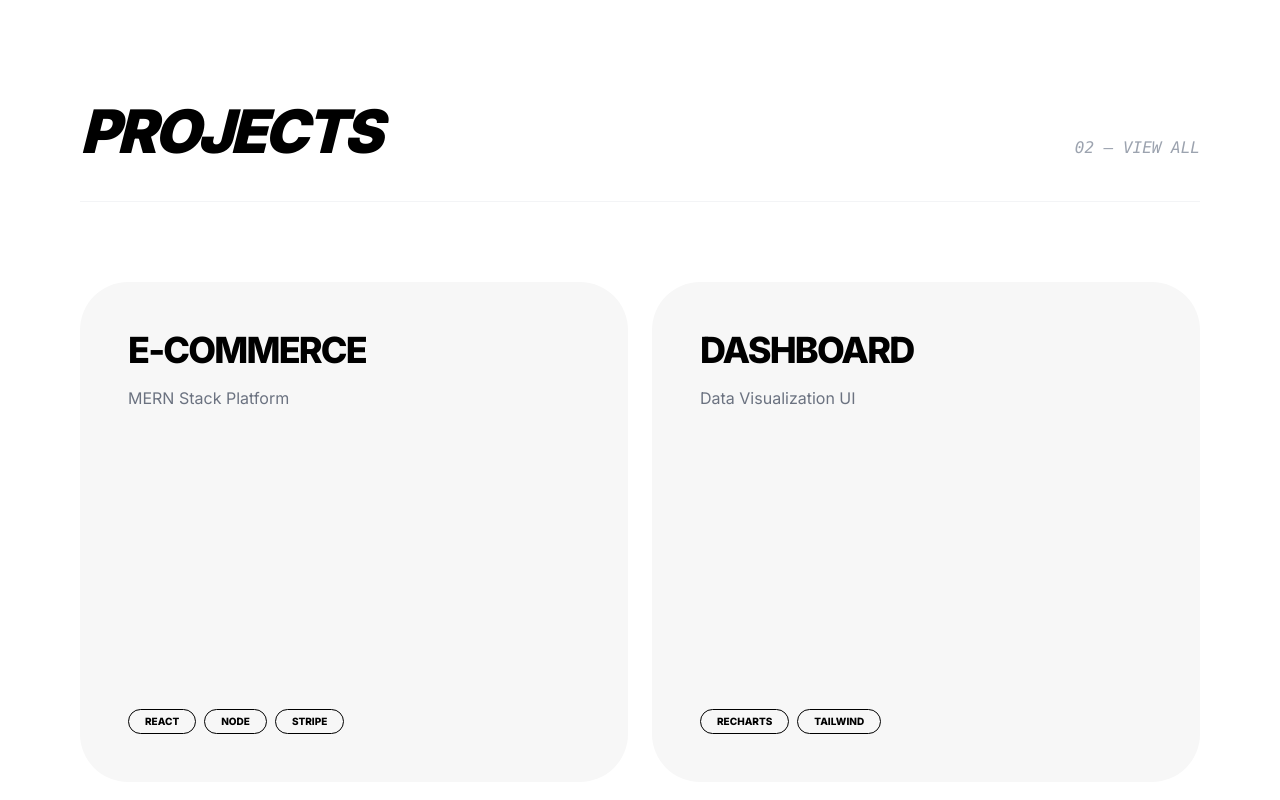
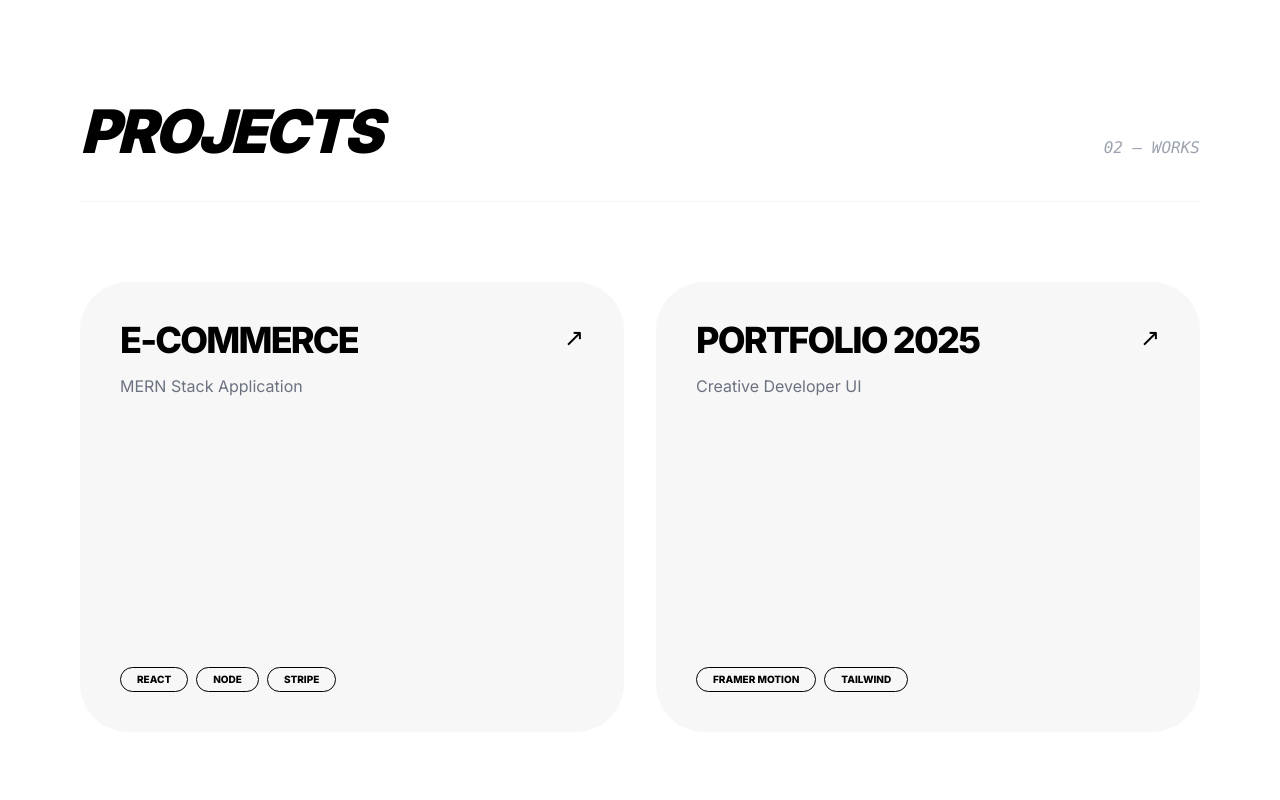
Before and after one commit to Utkarshende/personal-portfolio, a React (Vite) app: page / in a window 1280 px wide. Shown: the part 1620-2420 px from the top of the page. Built offline with nearby package versions, Linux system fonts and the light colour scheme.

Commit message:
feat: add hover sound and motion effects to project cards

```diff
--- a/src/components/Projects.jsx
+++ b/src/components/Projects.jsx
@@ -1,31 +1,42 @@
 import { motion } from 'framer-motion';
+import { useHoverSound } from '../hooks/useSound';
 
 const Projects = () => {
+  const playHover = useHoverSound();
   const projects = [
-    { title: "E-Commerce", desc: "MERN Stack Platform", tech: ["React", "Node", "Stripe"] },
-    { title: "Dashboard", desc: "Data Visualization UI", tech: ["Recharts", "Tailwind"] }
+    { title: "E-Commerce", desc: "MERN Stack Application", tech: ["React", "Node", "Stripe"] },
+    { title: "Portfolio 2025", desc: "Creative Developer UI", tech: ["Framer Motion", "Tailwind"] }
   ];
 
   return (
-    <section id="projects" className="py-32 px-6 md:px-20">
+    <section id="projects" className="py-32 px-6 md:px-20 bg-white">
       <div className="flex items-baseline justify-between mb-20 border-b border-gray-100 pb-10">
         <h2 className="text-6xl font-black uppercase tracking-tighter italic">Projects</h2>
-        <span className="text-gray-400 font-mono italic">0{projects.length} — VIEW ALL</span>
+        <span className="text-gray-400 font-mono italic">0{projects.length} — WORKS</span>
       </div>
 
-      <div className="grid md:grid-cols-2 gap-6">
+      <div className="grid md:grid-cols-2 gap-8">
         {projects.map((p, i) => (
           <motion.div
             key={i}
-            whileHover={{ scale: 0.98 }}
-            className="group bg-[#f7f7f7] rounded-[3rem] p-12 h-[500px] flex flex-col justify-between cursor-none transition-colors hover:bg-black hover:text-white"
+            onMouseEnter={playHover}
+            whileHover={{ y: -10 }}
+            className="group bg-[#f7f7f7] rounded-[3rem] p-10 h-[450px] flex flex-col justify-between cursor-none transition-all hover:bg-black hover:text-white"
           >
             <div>
-              <h3 className="text-4xl font-bold uppercase mb-4 tracking-tighter">{p.title}</h3>
-              <p className="text-gray-500 group-hover:text-gray-400">{p.desc}</p>
+              <div className="flex justify-between items-start">
+                <h3 className="text-4xl font-bold uppercase tracking-tighter leading-none">{p.title}</h3>
+                <span className="text-2xl group-hover:rotate-45 transition-transform">↗</span>
+              </div>
+              <p className="mt-4 text-gray-500 group-hover:text-gray-400">{p.desc}</p>
             </div>
+
             <div className="flex gap-2">
-              {p.tech.map(t => <span key={t} className="px-4 py-1 border border-current rounded-full text-[10px] font-bold uppercase">{t}</span>)}
+              {p.tech.map(t => (
+                <span key={t} className="px-4 py-1 border border-current rounded-full text-[10px] font-bold uppercase">
+                  {t}
+                </span>
+              ))}
             </div>
           </motion.div>
         ))}
```
